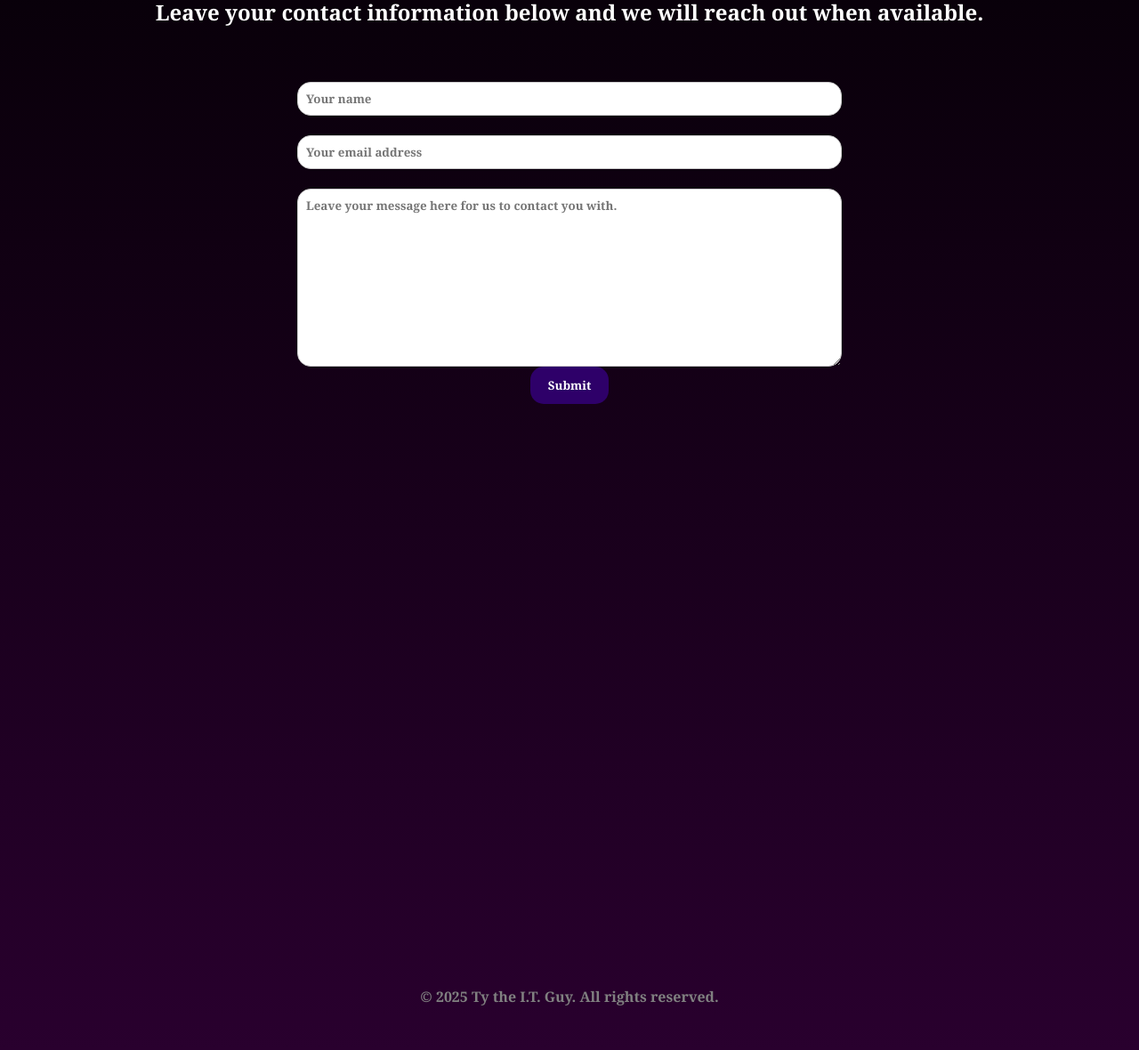
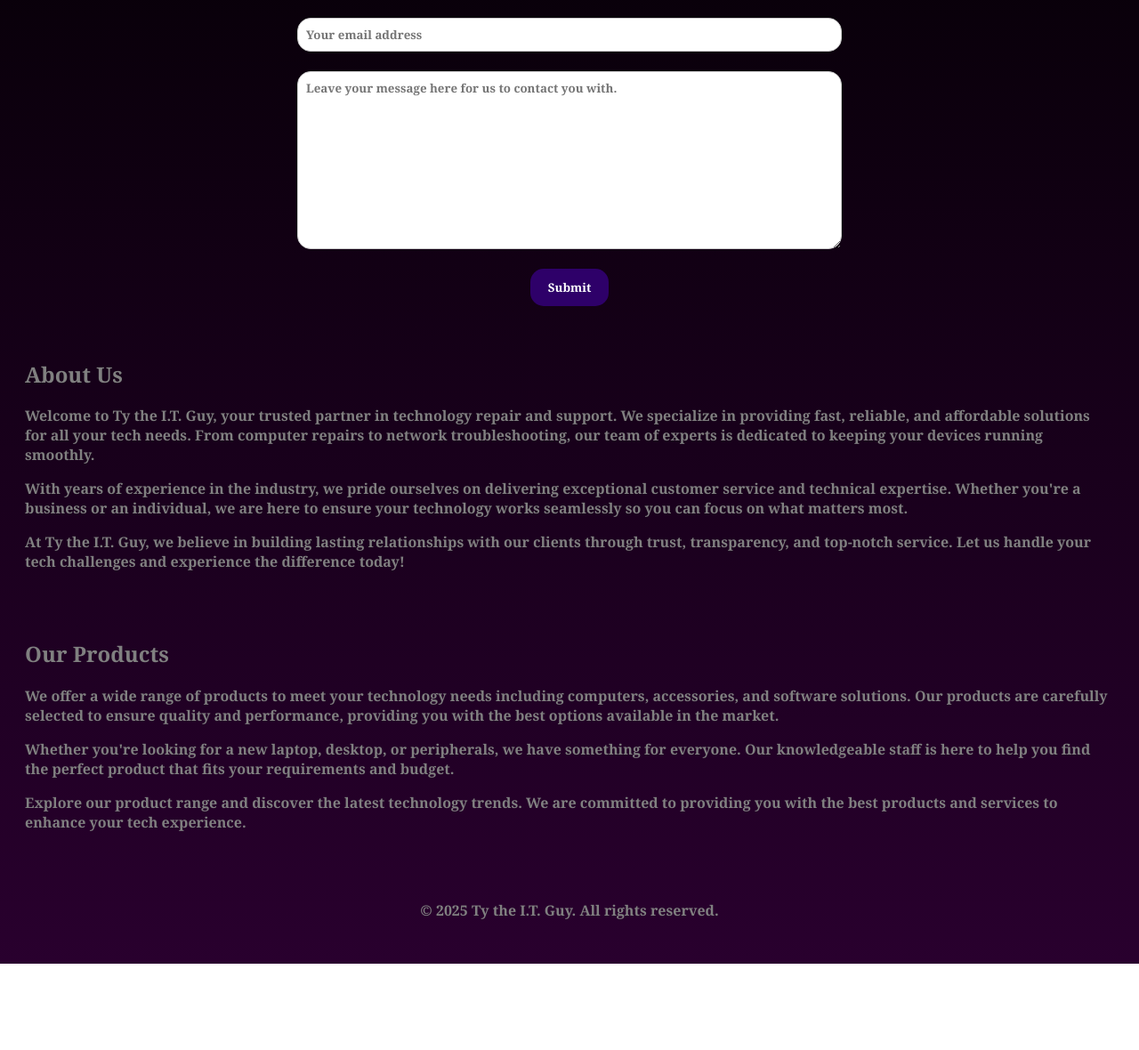
Before and after one commit to seizingtigger/01-mini-project, a plain HTML site: page index.html in a window 1280 px wide. Shown: the part 319-1499 px from the top of the page at 89% size. After the commit the page ends 1402 px from the top, so only its background shows below. Drawn offline with Linux system fonts and the light colour scheme.

Commit message:
index update

```diff
--- a/index.html
+++ b/index.html
@@ -9,36 +9,28 @@
     <link rel="icon" type="image/jpg" href="./assets/img/ttig_pic.jpg" />
   </head>
   <body class="background">
-    <header class="header">
-      <div class="container">
-        <div class="logo">
+    <header class="header container">
           <img
             class="logo-resize"
             src="./assets/img/ttig_pic.png"
             alt="Ty the I.T. Guy"
           />
-          <div class="topnav">
+
+          <nav class="topnav">
             <a class="active" href="#home">Home</a>
-            <a href="#news">News</a>
+            <a href="#products">Products</a>
             <a href="#contact">Contact</a>
             <a href="#about">About</a>
-          </div>
-        </div>
-      </div>
+          </nav>
     </header>
 
-    <section>
-      <br /><br /><br /><br /><br /><br />
+    <section id="contact" class="landing">
       <h1 class="landing-contact-header">SORRY!</h1>
-
-      <h2 class="landing-contact-header2">
-        Leave your contact information below and we will reach out when
-        available.
-      </h2>
+      <h2 class="landing-contact-header2">Leave your contact information below and we will reach out when available.</h2>
       <br />
 
       <!-- TODO: Utilize the html form semantic element instead of div -->
-      <div class="container" href="#contact">
+      <form class="container" href="#contact">
         <input type="text" id="name" name="name" placeholder="Your name" />
 
         <br />
@@ -56,38 +48,50 @@
           placeholder="Leave your message here for us to contact you with."
           style="height: 200px"
         ></textarea>
+        <br/>
 
         <input type="submit" value="Submit" />
+      </form>
+    </section>
+
+    <section id="about">
+      <div class="container">
+      <h2>About Us</h2>
+      <p>
+        Welcome to Ty the I.T. Guy, your trusted partner in technology repair and support.
+        We specialize in providing fast, reliable, and affordable solutions for all your
+        tech needs. From computer repairs to network troubleshooting, our team of experts
+        is dedicated to keeping your devices running smoothly.
+      </p>
+      <p>
+        With years of experience in the industry, we pride ourselves on delivering
+        exceptional customer service and technical expertise. Whether you're a business
+        or an individual, we are here to ensure your technology works seamlessly so you
+        can focus on what matters most.
+      </p>
+      <p>
+        At Ty the I.T. Guy, we believe in building lasting relationships with our clients
+        through trust, transparency, and top-notch service. Let us handle your tech
+        challenges and experience the difference today!
+      </p>
       </div>
     </section>
 
-    <br />
-    <br />
-    <br />
-    <br />
-    <br />
-    <br />
-    <br />
-    <br />
-    <br />
-    <br />
-    <br />
-    <br />
-    <br />
-    <br />
-    <br />
-    <br />
-    <br />
-    <br />
-    <br />
-    <br />
-    <br />
-    <br />
-    <br />
-    <br />
-    <br />
-    <br />
-    <br />
+    <section id="products">
+      <div class="container">
+        <h2>Our Products</h2>
+        <p>We offer a wide range of products to meet your technology needs including
+          computers, accessories, and software solutions. Our products are carefully
+          selected to ensure quality and performance, providing you with the best
+          options available in the market.</p>
+        <p>Whether you're looking for a new laptop, desktop, or peripherals, we have
+          something for everyone. Our knowledgeable staff is here to help you find the
+          perfect product that fits your requirements and budget.</p>
+        <p>Explore our product range and discover the latest technology trends. We are
+          committed to providing you with the best products and services to enhance your
+          tech experience.</p>
+
+      </div>
     <footer class="footer">
       <div class="container">
         <p>© 2025 Ty the I.T. Guy. All rights reserved.</p>
```
